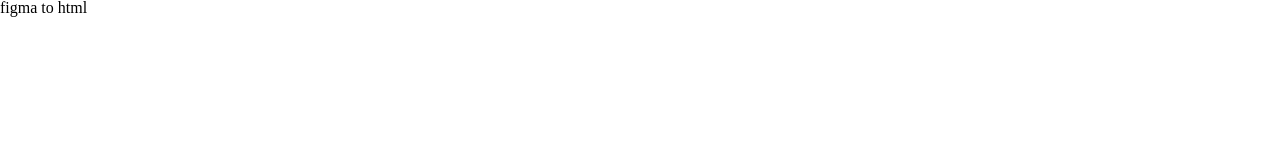
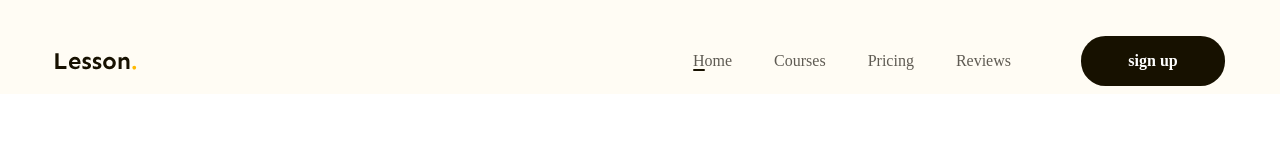
Before and after one commit to vannhat807/figma-to-html, a plain HTML site: page index.html in a window 1280 px wide. Shown: the top 160 px of the page. Drawn offline with Linux system fonts and the light colour scheme.

Commit message:
lam phan header

```diff
--- a/asset/css/style.css
+++ b/asset/css/style.css
@@ -7,3 +7,89 @@ html {
 body {
   font-size: 1.6rem;
 }
+
+/* .sen-<uniquifier > {
+  font-family: "Sen", sans-serif;
+  font-optical-sizing: auto;
+  font-weight: <weight>;
+  font-style: normal;
+} */
+.poppins-thin {
+  font-family: "Poppins", sans-serif;
+  font-weight: 100;
+  font-style: normal;
+}
+/* =============commom============= */
+a {
+  text-decoration: none;
+}
+.main-content {
+  width: 1170px;
+  max-width: calc(100% - 48px);
+  margin-left: auto;
+  margin-right: auto;
+}
+
+/* =========header======== */
+.header {
+  display: flex;
+  background: #fffcf4;
+}
+.header.fixed {
+  position: sticky;
+  top: -28px;
+}
+.header .body {
+  display: flex;
+  align-items: center;
+  padding: 36px 0 8px;
+}
+.nav {
+  margin-left: auto;
+}
+.nav ul {
+  display: flex;
+}
+.nav a {
+  position: relative;
+  color: #5f5b53;
+  font-size: 1.6rem;
+  font-style: normal;
+  font-weight: 400;
+  padding: 8px 21px;
+}
+.nav .active a::after,
+.nav a:hover {
+  color: #171100;
+  text-shadow: 1px 0 0 currentColor;
+}
+.nav .active a::after {
+  position: absolute;
+  left: 21px;
+  bottom: 6px;
+  display: block;
+  content: "";
+  width: 12px;
+  height: 2px;
+  border-radius: 1px;
+  background: #171100;
+}
+.btn {
+  display: inline-block;
+  min-width: 118px;
+  line-height: 50px;
+  border-radius: 24.5px;
+  background: #171100;
+  padding: 0px 10px;
+  color: #fff;
+  text-align: center;
+  font-size: 1.6rem;
+  font-style: normal;
+  font-weight: 600;
+}
+.btn-sign-up {
+  min-width: 144px;
+}
+.header .action {
+  margin-left: 49px;
+}
--- a/index.html
+++ b/index.html
@@ -4,10 +4,36 @@
     <meta charset="UTF-8" />
     <meta name="viewport" content="width=device-width, initial-scale=1.0" />
     <link rel="stylesheet" href="./asset/css/reset.css" />
+    <link rel="preconnect" href="https://fonts.googleapis.com" />
+    <link rel="preconnect" href="https://fonts.gstatic.com" crossorigin />
+    <link
+      href="https://fonts.googleapis.com/css2?family=Poppins:ital,wght@0,100;0,200;0,300;0,400;0,500;0,600;0,700;0,800;0,900;1,100;1,200;1,300;1,400;1,500;1,600;1,700;1,800;1,900&family=Sen:wght@400..800&display=swap"
+      rel="stylesheet"
+    />
     <link rel="stylesheet" href="./asset/css/style.css" />
     <title>Document</title>
   </head>
-  <body>
-    <p>figma to html</p>
+  <body class=".poppins-thin" style="height: 10000px">
+    <header class="header fixed">
+      <div class="main-content">
+        <div class="body">
+          <!-- logo -->
+          <img src="./asset/img/logo.svg" alt="lesson." />
+          <!-- nav -->
+          <nav class="nav">
+            <ul>
+              <li class="active"><a href="">Home</a></li>
+              <li><a href="!#">Courses</a></li>
+              <li><a href="!#">Pricing</a></li>
+              <li><a href="!#">Reviews</a></li>
+            </ul>
+          </nav>
+          <!-- btc -->
+          <div class="action">
+            <a href="!#" class="btn btn-sign-up">sign up</a>
+          </div>
+        </div>
+      </div>
+    </header>
   </body>
 </html>
```
Also changed, not shown: asset/img/logo.svg (added).
